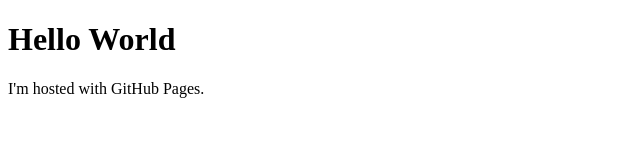
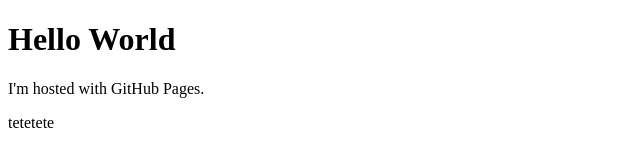
Before and after one commit to noterp/noterp.github.io, a plain HTML site: page index.html in a window 1280 px wide. Shown: the full height of the page, 0-640 px from the left. Drawn offline with Linux system fonts and the light colour scheme.

Commit message:
Update index.html

```diff
--- a/index.html
+++ b/index.html
@@ -3,5 +3,6 @@
   <body>
     <h1>Hello World</h1>
     <p>I'm hosted with GitHub Pages.</p>
+    tetetete
   </body>
 </html>
```
